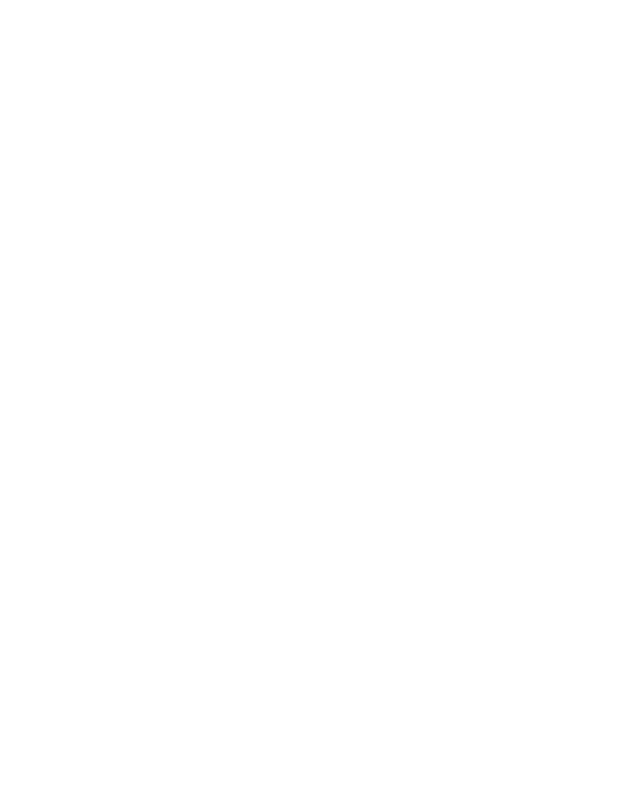
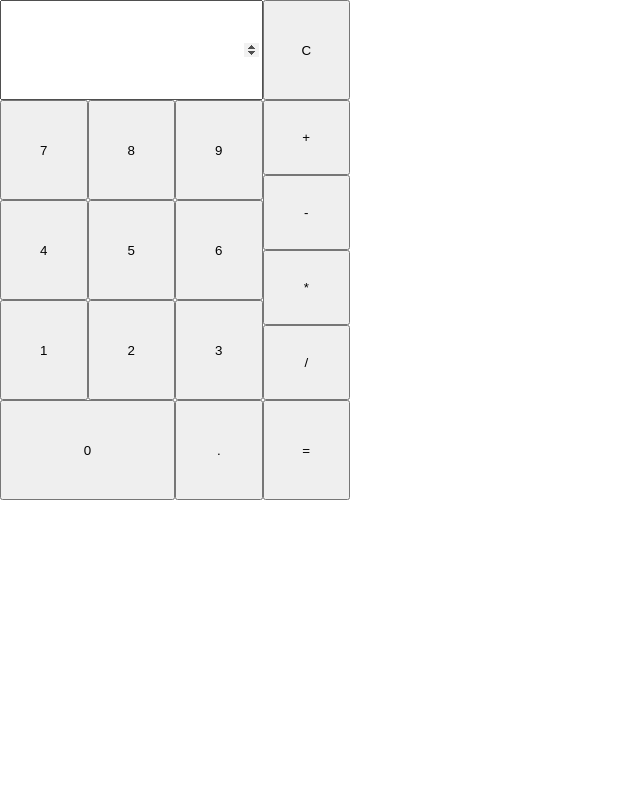
Before and after one commit to Danilo664/calculator, a plain HTML site: page index.html in a window 1280 px wide. Shown: the top 800 px of the page, without its empty margins (0-640 px from the left). Drawn offline with Linux system fonts and the light colour scheme.

Commit message:
made a basic calculator look

```diff
--- a/index.html
+++ b/index.html
@@ -8,6 +8,36 @@
     <title>Document</title>
 </head>
 <body>
+    <div id="calculator">
+        <input id="inputSpace" type="number">
+        <button class="theButton"  id="delete">C</button>
+            <div id="operationSigns">
+        <button class="theButton" id="plus">+</button>
+        <button class="theButton" id="minus">-</button>
+        <button class="theButton" id="times">*</button>
+        <button class="theButton" id="divide">/</button>
+            </div>
+            <div id="numberButtons">
+        <button class="theButton"  id="nine">7</button>
+        <button class="theButton"  id="eight">8</button>
+        <button class="theButton"  id="seven">9</button>
+        <button class="theButton"  id="six">4</button>
+        <button class="theButton"  id="five">5</button>
+        <button class="theButton"  id="four">6</button>
+        <button class="theButton"  id="three">1</button>
+        <button class="theButton"  id="two">2</button>
+        <button class="theButton"  id="one">3</button>
+            </div>
+            <div id="nextToEquals">
+        <button class="theButton"  id="zero">0</button>
+        <button class="theButton" id="dot">.</button>
+            </div>
+        <button class="theButton"  id="equals">=</button>
+    </div>
+    <div id="footer">
+        By: Danilo664
+    </div>
+
     <script src="code.js"></script>
 </body>
 </html>
--- a/style.css
+++ b/style.css
@@ -0,0 +1,61 @@
+body{
+    display: flex;
+    height: 100vw;
+    justify-content: space-between;
+    flex-direction: column;
+    margin:0px;
+}
+
+#footer{
+    background-color: blue;
+    color: white;
+    display: flex;
+    justify-content: center;
+    align-items: center;
+    padding: 10px;
+}
+/*less important stuff is up there*/
+
+
+/*basic calculator look*/
+#calculator{
+    display: grid;
+    width: 350px;
+    height: 500px;
+    /*now the grid part*/
+    grid-template-rows: 1fr 1fr 1fr 1fr 1fr;
+    grid-template-columns: 1fr 1fr 1fr 1fr;
+    grid-template-areas:
+    "input input input delete"
+    "numbers numbers numbers operation"
+    "numbers numbers numbers operation"
+    "numbers numbers numbers operation"
+    "zeroDot zeroDot zeroDot equals";
+}
+
+#inputSpace{
+    grid-area: input;
+}
+#operationSigns{
+    display: grid;
+    grid-area: operation;
+}
+#numberButtons{
+    display: grid;
+    grid-template-columns: 1fr 1fr 1fr;
+    grid-template-columns: 1fr 1fr 1fr;
+    grid-area: numbers;
+}
+#nextToEquals{
+    grid-area: zeroDot;
+    display: grid;
+    grid-template-columns: 2fr 1fr;
+}
+#equals{
+    grid-area: equals;
+}
+
+#delete{
+    grid-area: delete;
+}
+/*basic calculator look*/
```
